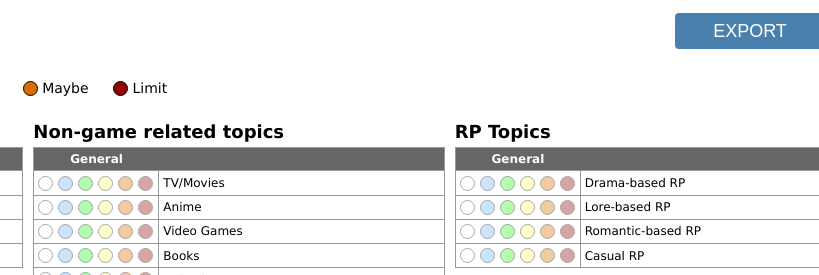
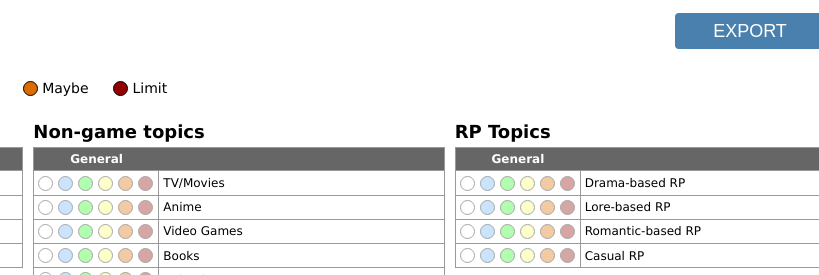
Before and after one commit to Akio033/Akio033.github.io, a plain HTML site: page index.html in a window 1280 px wide. Shown: the top 275 px of the page, 401-1220 px from the left. Drawn offline with nearby package versions, Linux system fonts and the light colour scheme.

Commit message:
Update index.html

```diff
--- a/index.html
+++ b/index.html
@@ -55,7 +55,7 @@
 * True end-game (Glams/housing/venues)
 * Leveling and gameplay advice
 
-#Non-game related topics
+#Non-game topics
 (General)
 * TV/Movies
 * Anime
```
